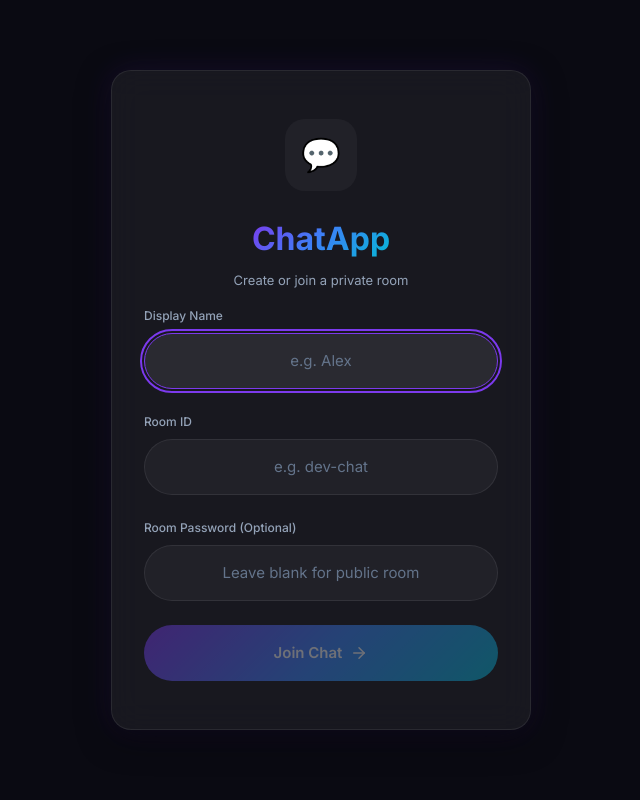
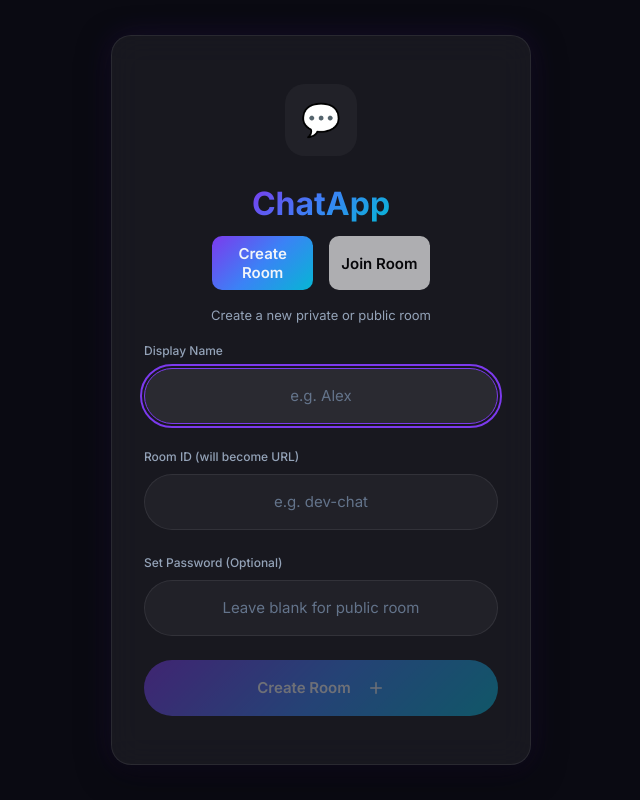
Before and after one commit to haris0207/chatapp, a Next.js app in the folder client/: page / in a window 1280 px wide. Shown: the whole page, without its empty margins (319-959 px from the left). Built offline with nearby package versions, Linux system fonts and the light colour scheme.

Commit message:
feat: add room creation, joining flows and ephemeral messages

```diff
--- a/client/src/app/page.tsx
+++ b/client/src/app/page.tsx
@@ -6,12 +6,15 @@ import UsernameForm from '@/components/UsernameForm';
 export default function Home() {
   const router = useRouter();
 
-  const handleJoin = (username: string, roomId: string, password?: string) => {
+  const handleJoin = (username: string, roomId: string, password?: string, action?: 'create' | 'join') => {
     // Navigate to the room URL, passing username and password via query or sessionStorage.
     // For simplicity stringifying into sessionStorage, but query params allow direct sharing link
     sessionStorage.setItem('chatUsername', username);
     if (password) {
       sessionStorage.setItem(`chatPwd_${roomId}`, password);
+    }
+    if (action) {
+      sessionStorage.setItem(`chatAction_${roomId}`, action);
     }
 
     router.push(`/room/${roomId}`);
--- a/client/src/components/ChatRoom.tsx
+++ b/client/src/components/ChatRoom.tsx
@@ -11,11 +11,12 @@ interface ChatRoomProps {
     username: string;
     roomId: string;
     password?: string;
+    action?: 'create' | 'join';
     onLeave: () => void;
 }
 
-export default function ChatRoom({ username, roomId, password, onLeave }: ChatRoomProps) {
-    const { messages, onlineUsers, typingUsers, sendMessage, clearMessages, sendTyping, status, joinError } = useChat(username, roomId, password);
+export default function ChatRoom({ username, roomId, password, action = 'join', onLeave }: ChatRoomProps) {
+    const { messages, onlineUsers, typingUsers, sendMessage, clearMessages, sendTyping, status, joinError } = useChat(username, roomId, password, action);
 
     const handleSendMessage = (text: string, isEphemeral?: boolean) => {
         let finalText = text.trim();
--- a/client/src/components/UsernameForm.tsx
+++ b/client/src/components/UsernameForm.tsx
@@ -4,7 +4,7 @@ import { useState, useCallback, KeyboardEvent } from 'react';
 import styles from './UsernameForm.module.css';
 
 interface UsernameFormProps {
-    onSubmit: (username: string, roomId: string, password?: string) => void;
+    onSubmit: (username: string, roomId: string, password?: string, action?: 'create' | 'join') => void;
     prefilledRoomId?: string;
 }
 
@@ -13,6 +13,7 @@ export default function UsernameForm({ onSubmit, prefilledRoomId }: UsernameForm
     const [roomId, setRoomId] = useState(prefilledRoomId || '');
     const [password, setPassword] = useState('');
     const [error, setError] = useState('');
+    const [mode, setMode] = useState<'create' | 'join'>(prefilledRoomId ? 'join' : 'create');
 
     const handleSubmit = useCallback(() => {
         const trimmedName = name.trim();
@@ -32,8 +33,8 @@ export default function UsernameForm({ onSubmit, prefilledRoomId }: UsernameForm
         }
 
         setError('');
-        onSubmit(trimmedName, trimmedRoomId, password || undefined);
-    }, [name, roomId, password, onSubmit]);
+        onSubmit(trimmedName, trimmedRoomId, password || undefined, mode);
+    }, [name, roomId, password, mode, onSubmit]);
 
     const handleKeyDown = useCallback(
         (e: KeyboardEvent<HTMLInputElement>) => {
@@ -54,8 +55,28 @@ export default function UsernameForm({ onSubmit, prefilledRoomId }: UsernameForm
                 <h1 className={styles.title}>
                     <span className="text-gradient">ChatApp</span>
                 </h1>
+
+                {!prefilledRoomId && (
+                    <div style={{ display: 'flex', gap: '1rem', marginBottom: '1rem', justifyContent: 'center' }}>
+                        <button
+                            className={`btn ${mode === 'create' ? 'btn-primary' : ''}`}
+                            style={{ flex: 1, padding: '0.5rem', opacity: mode === 'create' ? 1 : 0.7 }}
+                            onClick={() => setMode('create')}
+                        >
+                            Create Room
+                        </button>
+                        <button
+                            className={`btn ${mode === 'join' ? 'btn-primary' : ''}`}
+                            style={{ flex: 1, padding: '0.5rem', opacity: mode === 'join' ? 1 : 0.7 }}
+                            onClick={() => setMode('join')}
+                        >
+                            Join Room
+                        </button>
+                    </div>
+                )}
+
                 <p className={styles.subtitle}>
-                    {prefilledRoomId ? `Join ${prefilledRoomId}` : 'Create or join a private room'}
+                    {prefilledRoomId ? `Joining room: ${prefilledRoomId}` : mode === 'create' ? 'Create a new private or public room' : 'Join an existing room'}
                 </p>
 
                 <div className={styles.inputGroup}>
@@ -83,7 +104,7 @@ export default function UsernameForm({ onSubmit, prefilledRoomId }: UsernameForm
                 {!prefilledRoomId && (
                     <div className={styles.inputGroup}>
                         <label htmlFor="roomid" className={styles.label}>
-                            Room ID
+                            Room ID (will become URL)
                         </label>
                         <input
                             type="text"
@@ -105,14 +126,14 @@ export default function UsernameForm({ onSubmit, prefilledRoomId }: UsernameForm
 
                 <div className={styles.inputGroup}>
                     <label htmlFor="password" className={styles.label}>
-                        Room Password (Optional)
+                        {mode === 'create' ? 'Set Password (Optional)' : 'Room Password (If required)'}
                     </label>
                     <input
                         type="password"
                         name="password"
                         id="password"
                         className={`input ${styles.field}`}
-                        placeholder="Leave blank for public room"
+                        placeholder={mode === 'create' ? "Leave blank for public room" : "Enter password"}
                         value={password}
                         onChange={(e) => {
                             setPassword(e.target.value);
@@ -129,7 +150,7 @@ export default function UsernameForm({ onSubmit, prefilledRoomId }: UsernameForm
                     disabled={!name.trim() || !roomId.trim()}
                     type="button"
                 >
-                    Join Chat
+                    {mode === 'create' ? 'Create Room' : 'Join Chat'}
                     <svg
                         width="18"
                         height="18"
@@ -139,9 +160,19 @@ export default function UsernameForm({ onSubmit, prefilledRoomId }: UsernameForm
                         strokeWidth="2"
                         strokeLinecap="round"
                         strokeLinejoin="round"
+                        style={{ marginLeft: '8px' }}
                     >
-                        <line x1="5" y1="12" x2="19" y2="12" />
-                        <polyline points="12 5 19 12 12 19" />
+                        {mode === 'create' ? (
+                            <>
+                                <line x1="12" y1="5" x2="12" y2="19" />
+                                <line x1="5" y1="12" x2="19" y2="12" />
+                            </>
+                        ) : (
+                            <>
+                                <line x1="5" y1="12" x2="19" y2="12" />
+                                <polyline points="12 5 19 12 12 19" />
+                            </>
+                        )}
                     </svg>
                 </button>
             </div>
```
Also changed, not shown: client/src/app/room/[roomId]/page.tsx (+7 -1 lines), client/src/hooks/useChat.ts (+4 -4 lines), 1 other file (tests, documents, lock files or other folders).
